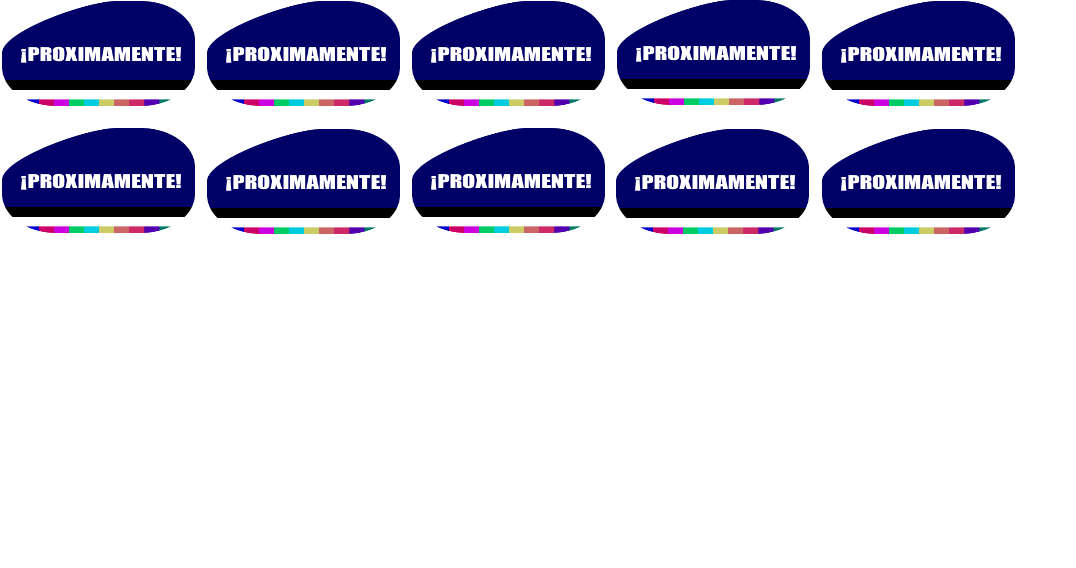
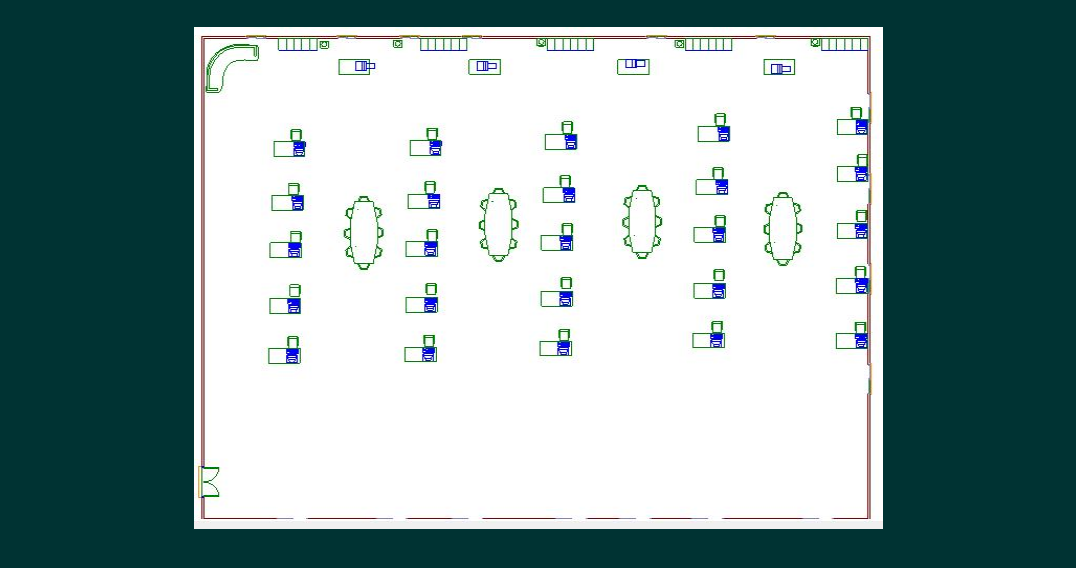
Before and after one commit to gudinosamara/acc, a plain HTML site: page Planos2.htm in a window 1280 px wide. Shown: the whole page, without its empty margins (0-1076 px from the left). Drawn offline with Linux system fonts and the light colour scheme.

Commit message:
Add files via upload

```diff
--- a/Planos2.htm
+++ b/Planos2.htm
@@ -14,18 +14,15 @@ function MM_reloadPage(init) {  //reloads the window if Nav4 resized
 MM_reloadPage(true);
 //-->
 </script>
-</head>
+<style type="text/css">
+<!--
+body {
+	background-color: #003333;
+}
+-->
+</style></head>
 
 <body>
-<div id="Layer1" style="position:absolute; left:207px; top:1px; width:203px; height:126px; z-index:1"><img src="proximamente2.gif" width="193" height="105"></div>
-<div id="Layer1" style="position:absolute; left:2px; top:1px; width:203px; height:126px; z-index:1"><img src="proximamente2.gif" width="193" height="105"></div>
-<div id="Layer1" style="position:absolute; left:412px; top:1px; width:203px; height:126px; z-index:1"><img src="proximamente2.gif" width="193" height="105"></div>
-<div id="Layer1" style="position:absolute; left:2px; top:128px; width:203px; height:126px; z-index:1"><img src="proximamente2.gif" width="193" height="105"></div>
-<div id="Layer1" style="position:absolute; left:207px; top:129px; width:203px; height:126px; z-index:1"><img src="proximamente2.gif" width="193" height="105"></div>
-<div id="Layer1" style="position:absolute; left:412px; top:128px; width:203px; height:126px; z-index:1"><img src="proximamente2.gif" width="193" height="105"></div>
-<div id="Layer1" style="position:absolute; left:617px; top:0px; width:203px; height:126px; z-index:1"><img src="proximamente2.gif" width="193" height="105"></div>
-<div id="Layer1" style="position:absolute; left:822px; top:1px; width:203px; height:126px; z-index:1"><img src="proximamente2.gif" width="193" height="105"></div>
-<div id="Layer1" style="position:absolute; left:616px; top:129px; width:203px; height:126px; z-index:1"><img src="proximamente2.gif" width="193" height="105"></div>
-<div id="Layer1" style="position:absolute; left:822px; top:129px; width:203px; height:126px; z-index:1"><img src="proximamente2.gif" width="193" height="105"></div>
+<div id="Layer1" style="position:absolute; left:194px; top:27px; width:688px; height:402px; z-index:1"><img src="plano%202D.JPG" width="689" height="502"></div>
 </body>
 </html>
```
Also changed, not shown: plano 2D.JPG (added).
